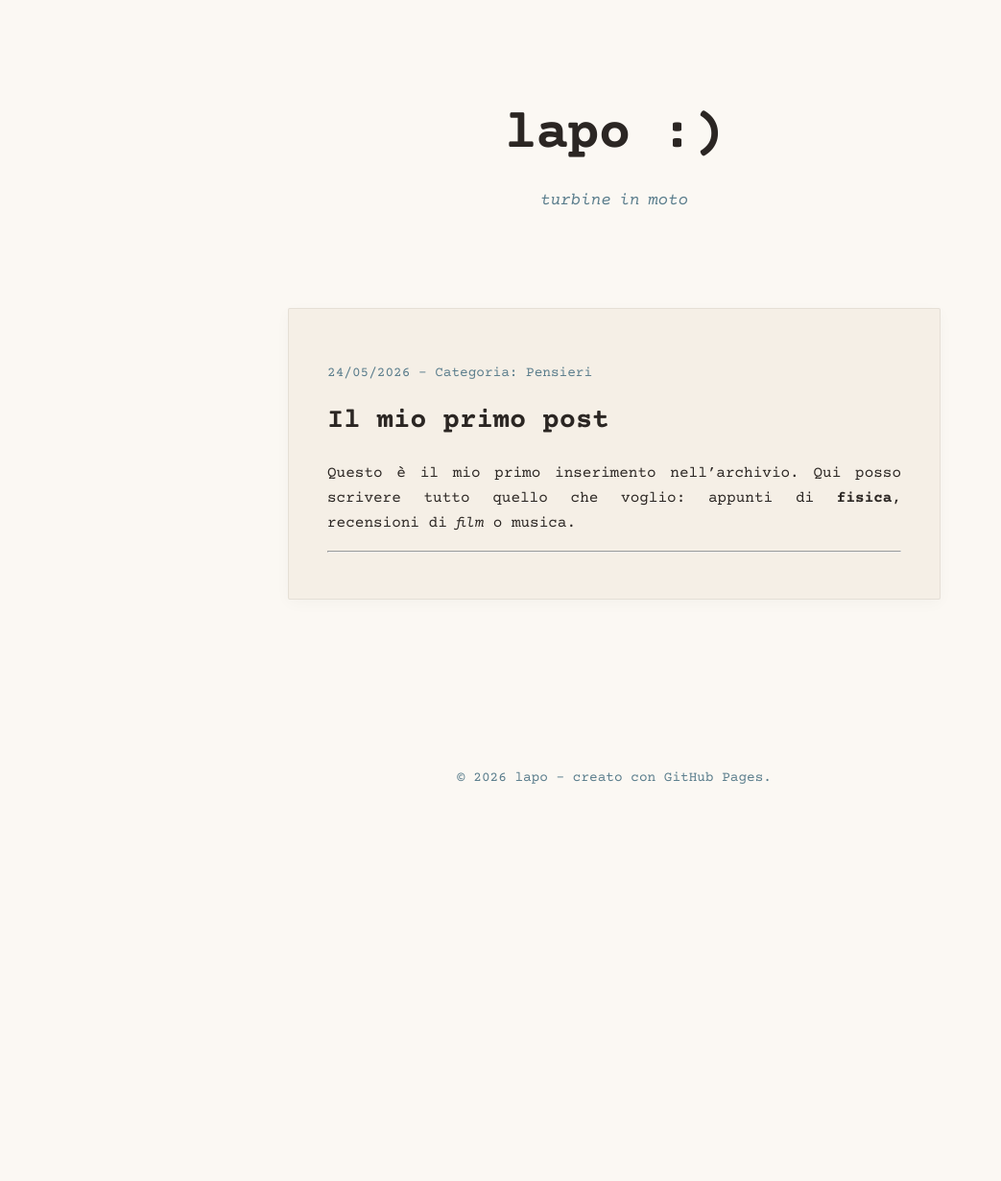
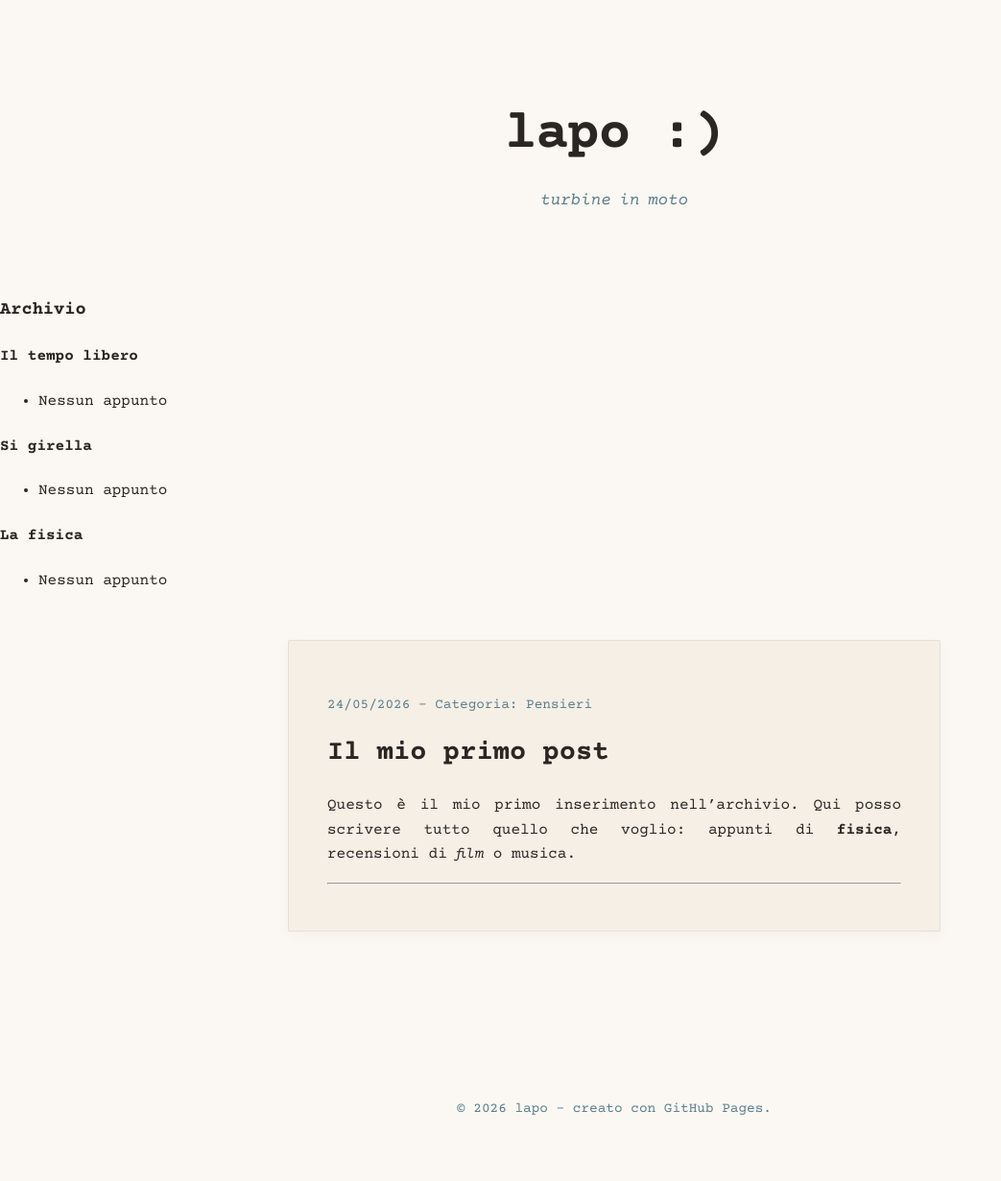
Before and after one commit to lapobonaiuti/lapobonaiuti.github.io, a Jekyll site: the page built from index.html, in a window 1280 px wide. Shown: the whole page at 96% size, without its empty margins (0-1043 px from the left). Built offline with Jekyll 4.4.1, drawn with Linux system fonts in a browser that asks for light colours; before the commit the page ends 900 px from its top, so only the background shows below that.

Commit message:
Update default.html

```diff
--- a/_layouts/default.html
+++ b/_layouts/default.html
@@ -17,9 +17,50 @@
         <p>turbine in moto</p>
     </header>
 
-    <main>
-        {{ content }}
-    </main>
+    <div class="layout-container">
+
+        <aside class="sidebar">
+            <h3 class="sidebar-title">Archivio</h3>
+
+            <div class="category-group">
+                <h4>Il tempo libero</h4>
+                <ul>
+                    {% for post in site.categories["il tempo libero"] %}
+                        <li><a href="{{ post.url | relative_url }}">{{ post.title }}</a></li>
+                    {% else %}
+                        <li class="empty">Nessun appunto</li>
+                    {% endfor %}
+                </ul>
+            </div>
+
+            <div class="category-group">
+                <h4>Si girella</h4>
+                <ul>
+                    {% for post in site.categories["si girella"] %}
+                        <li><a href="{{ post.url | relative_url }}">{{ post.title }}</a></li>
+                    {% else %}
+                        <li class="empty">Nessun appunto</li>
+                    {% endfor %}
+                </ul>
+            </div>
+
+            <div class="category-group">
+                <h4>La fisica</h4>
+                <ul>
+                    {% for post in site.categories["la fisica"] %}
+                        <li><a href="{{ post.url | relative_url }}">{{ post.title }}</a></li>
+                    {% else %}
+                        <li class="empty">Nessun appunto</li>
+                    {% endfor %}
+                </ul>
+            </div>
+        </aside>
+
+        <main>
+            {{ content }}
+        </main>
+
+    </div>
 
     <footer>
         <p>&copy; 2026 lapo - creato con GitHub Pages.</p>
```
